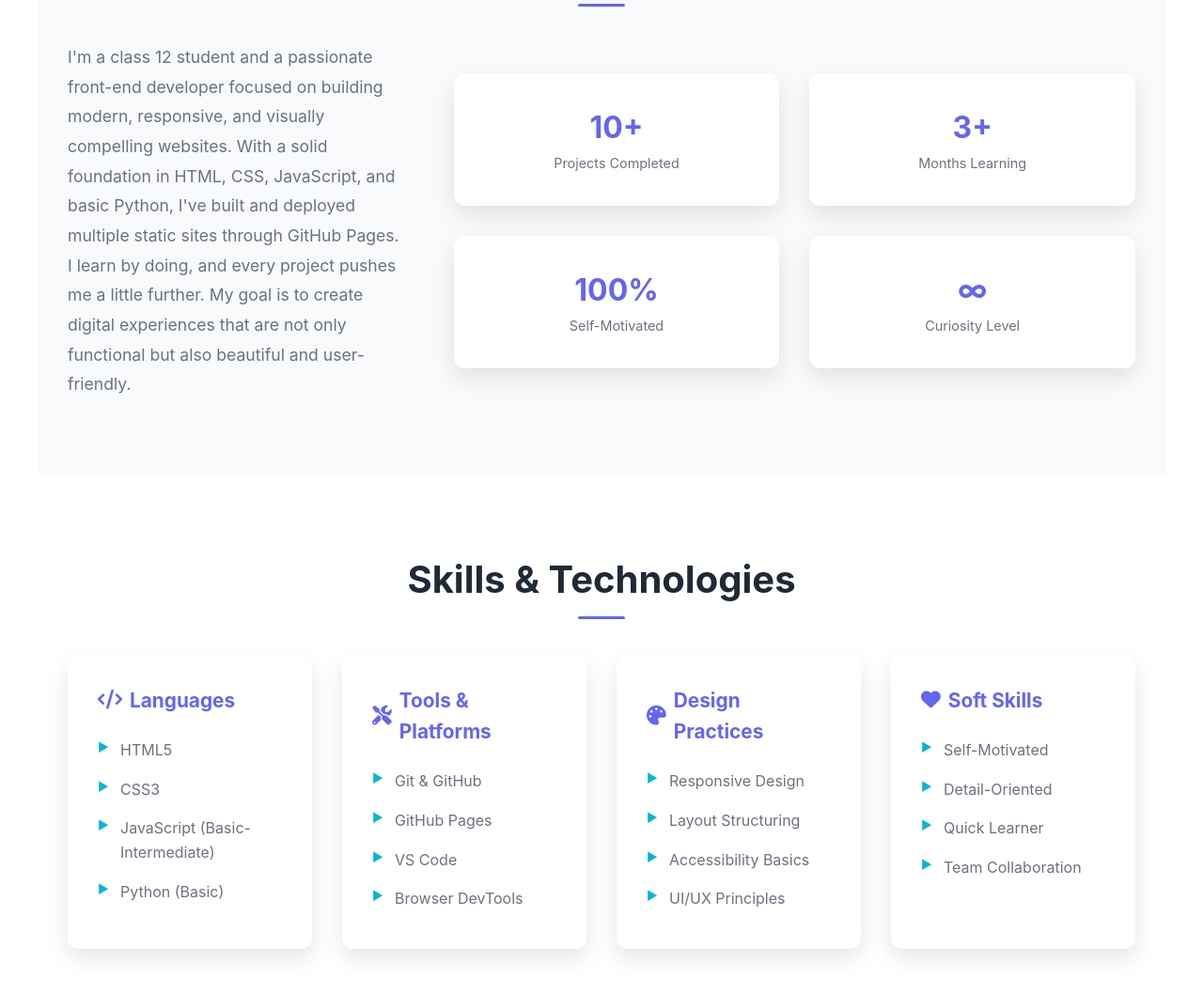
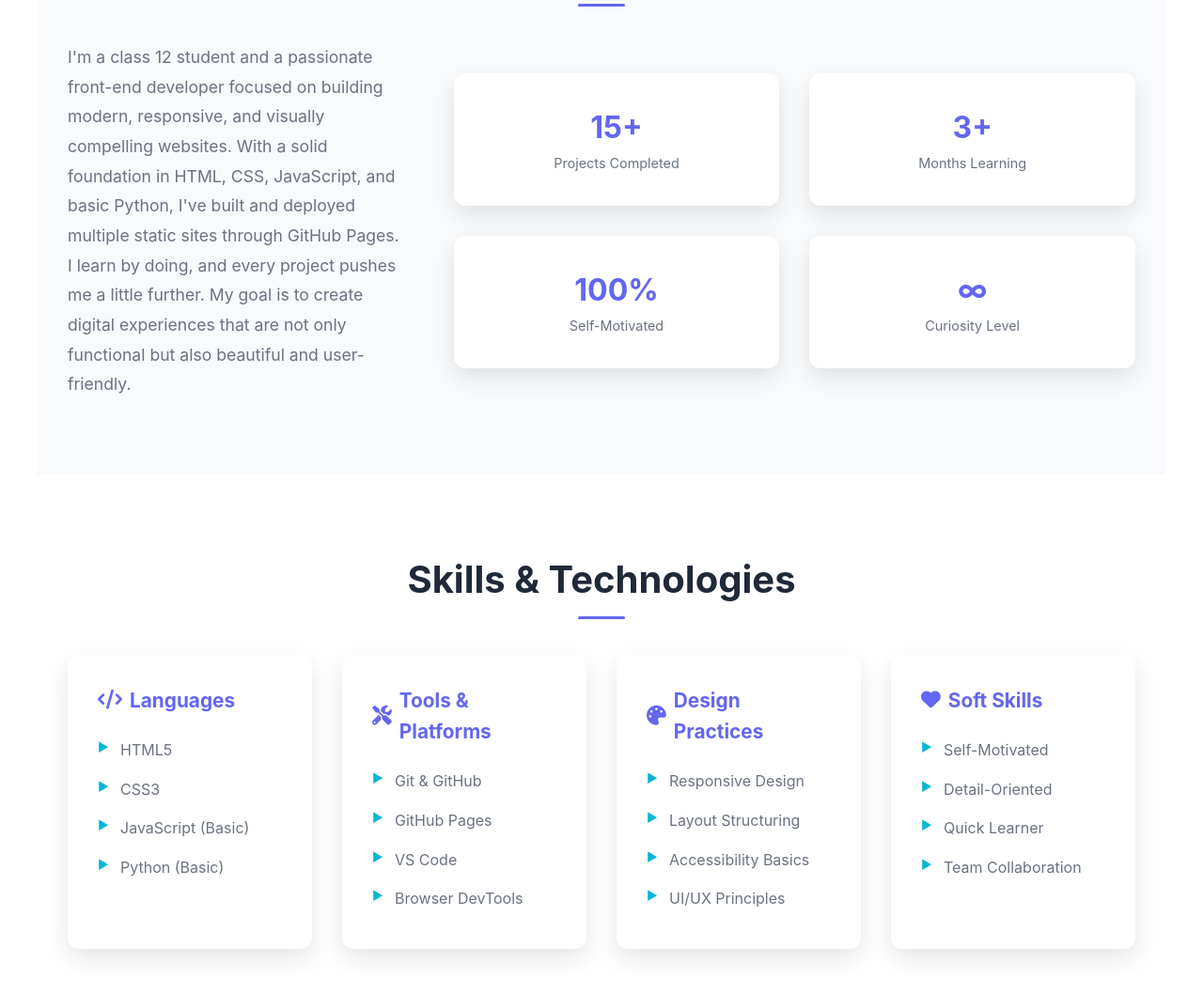
Before and after one commit to Sarthak-Kshirsagar-2275/Portfolio, a plain HTML site: page index.html in a window 1280 px wide. Shown: the part 947-2005 px from the top of the page at 94% size. Drawn offline with Linux system fonts and the light colour scheme.

Commit message:
Update index.html

```diff
--- a/index.html
+++ b/index.html
@@ -592,7 +592,7 @@
             </div>
             <div class="about-stats">
                 <div class="stat-card">
-                    <span class="stat-number">10+</span>
+                    <span class="stat-number">15+</span>
                     <span class="stat-label">Projects Completed</span>
                 </div>
                 <div class="stat-card">
@@ -620,7 +620,7 @@
                 <ul class="skill-list">
                     <li>HTML5</li>
                     <li>CSS3</li>
-                    <li>JavaScript (Basic-Intermediate)</li>
+                    <li>JavaScript (Basic)</li>
                     <li>Python (Basic)</li>
                 </ul>
             </div>
```
